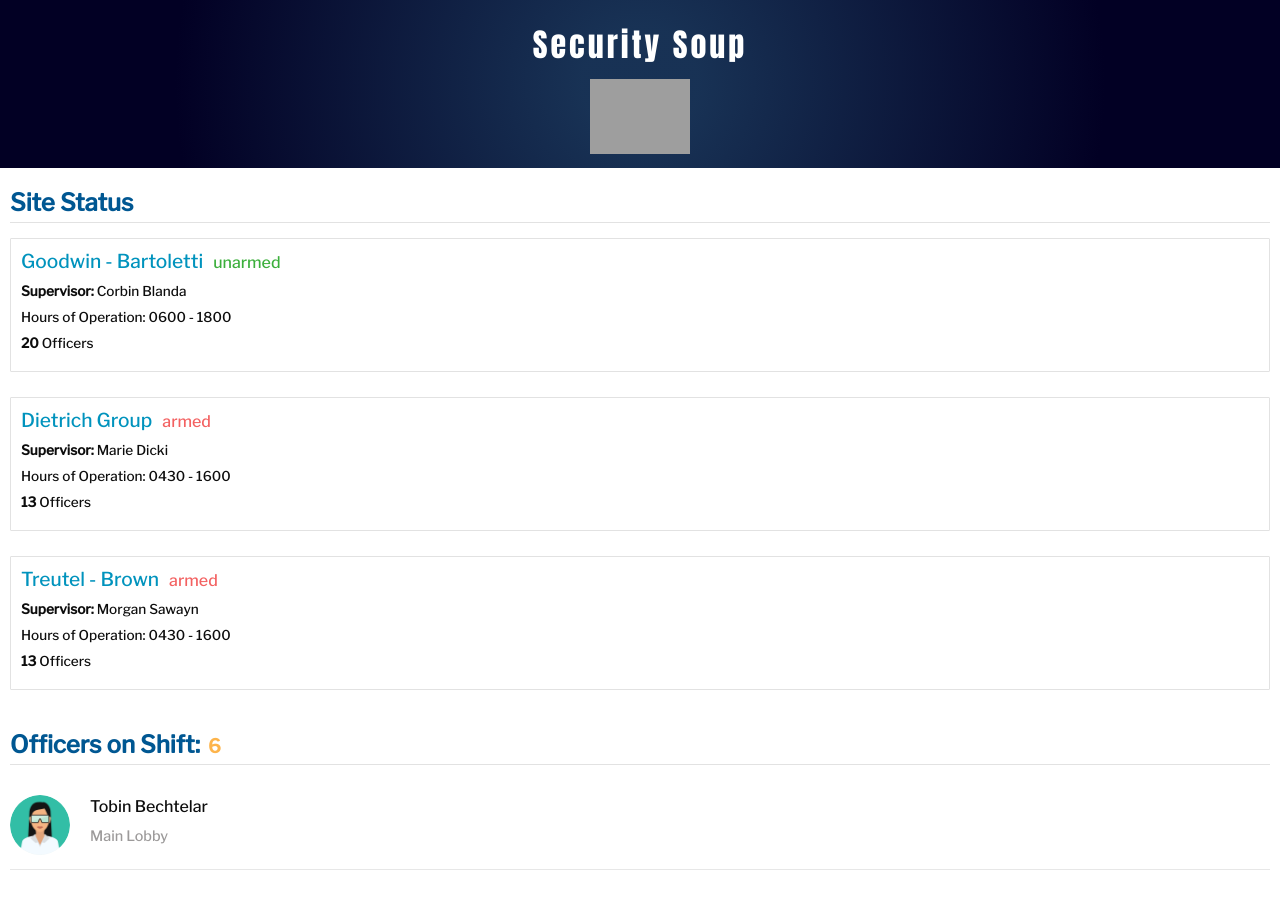
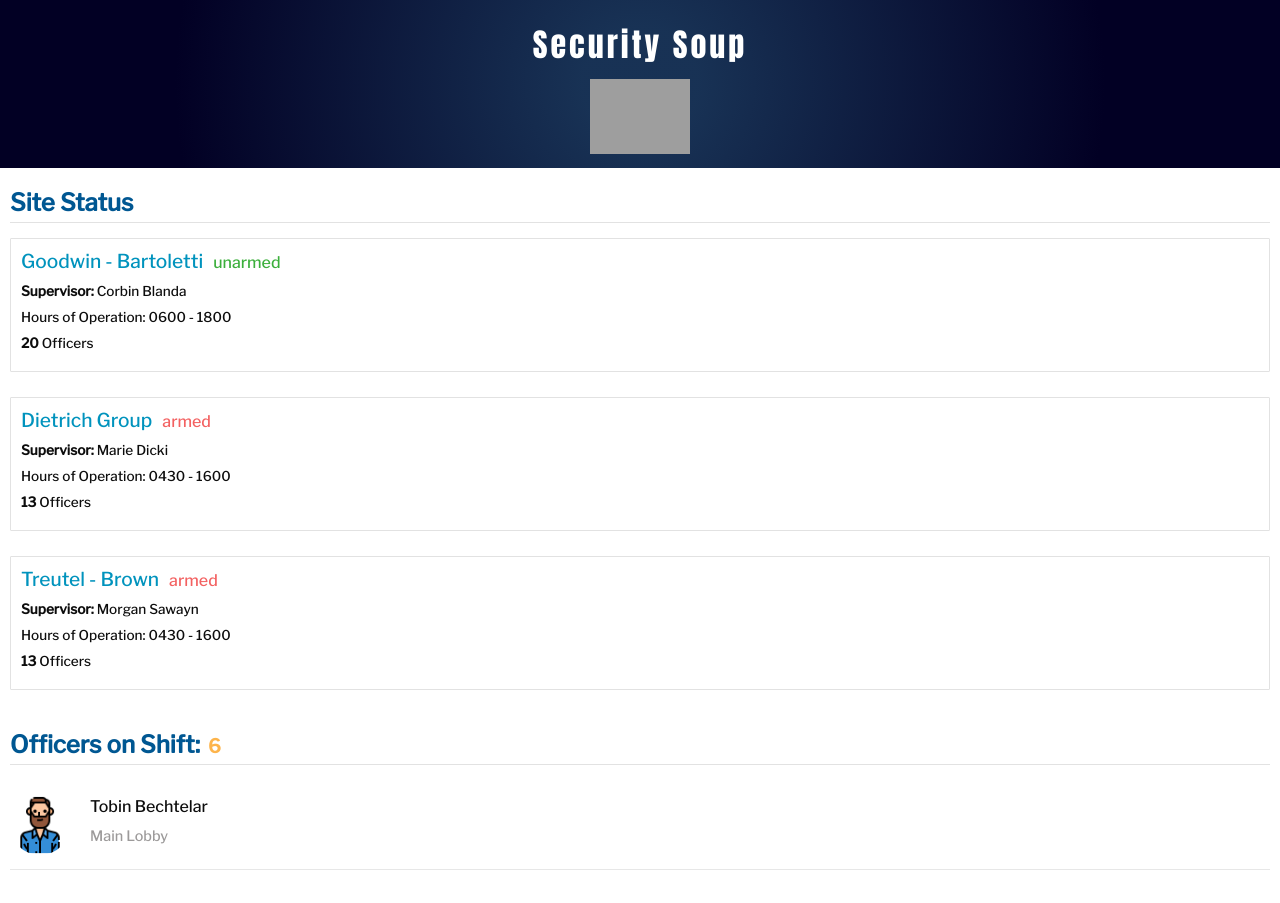
Before and after one commit to chrisvneal/security-soup, a React (Create React App) app: page / in a window 1280 px wide. Shown: the top 903 px of the page. Built offline with nearby package versions, Linux system fonts and the light colour scheme; grey boxes are pictures that could not be loaded.

Commit message:
Create generateimage to pull up random avatar image

```diff
--- a/src/data.js
+++ b/src/data.js
@@ -6,9 +6,10 @@ const createName = () => {
   return first + " " + last;
 };
 
-const getImage = () => {
+const generateImage = () => {
   // return "https://cdn.pixabay.com/photo/2015/10/05/22/37/blank-profile-picture-973460_1280.png";
-  return "/images/avatars/avatar-1.png";
+  const num = Math.floor(Math.random() * 8 + 1);
+  return `/images/avatars/avatar-${num}.png`;
 };
 
 const officers = [
@@ -16,42 +17,42 @@ const officers = [
     name: createName(),
     id: 1,
     post: "Main Lobby",
-    avatar: getImage(),
+    avatar: generateImage(),
     bio: faker.lorem.paragraph(),
   },
   {
     name: createName(),
     id: 2,
     post: "Rear Entrance",
-    avatar: getImage(),
+    avatar: generateImage(),
     bio: faker.lorem.paragraph(),
   },
   {
     name: createName(),
     id: 3,
     post: "Side Gate",
-    avatar: getImage(),
+    avatar: generateImage(),
     bio: faker.lorem.paragraph(),
   },
   {
     name: createName(),
     id: 4,
     post: "5th Floor Entrance",
-    avatar: getImage(),
+    avatar: generateImage(),
     bio: faker.lorem.paragraph(),
   },
   {
     name: createName(),
     id: 5,
     post: "Parking Garage",
-    avatar: getImage(),
+    avatar: generateImage(),
     bio: faker.lorem.paragraph(),
   },
   {
     name: createName(),
     id: 6,
     post: "Sending Room",
-    avatar: getImage(),
+    avatar: generateImage(),
     bio: faker.lorem.paragraph(),
   },
 ];
```
Also changed, not shown: public/images/avatars/avatar-7.png (added), public/images/avatars/avatar-8.png (added).
